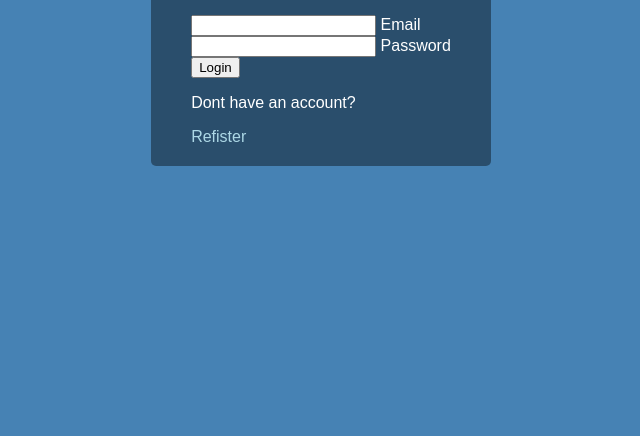
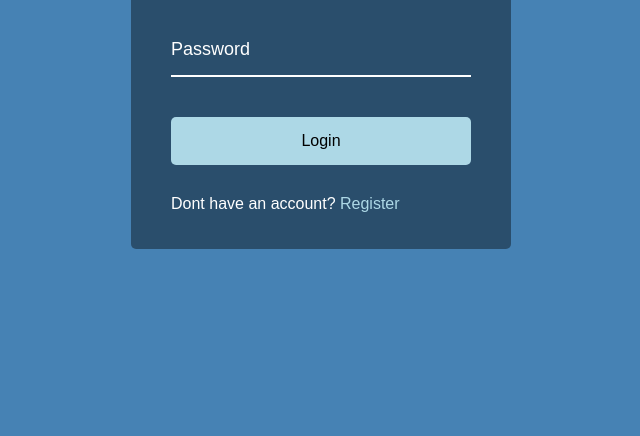
Before and after one commit to akibralovic/50_projects, a plain HTML site: page form_wave_animation/index.html in a window 1280 px wide. Shown: the part 364-800 px from the top of the page, without its empty margins (319-959 px from the left). Drawn offline with Linux system fonts and the light colour scheme; a web font is replaced by a local one.

Commit message:
.
Signed-off-by: akibralovic <bralovic.andj@gmail.com>

```diff
--- a/form_wave_animation/index.html
+++ b/form_wave_animation/index.html
@@ -23,7 +23,7 @@
 
       <button class="btn">Login</button>
 
-      <p class="text">Dont have an account?</p> <a href="#">Refister</a>
+      <p class="text">Dont have an account? <a href="#">Register</a></p>
     </form>
   </div>
 
--- a/form_wave_animation/script.js
+++ b/form_wave_animation/script.js
@@ -0,0 +1,8 @@
+const labels = document.querySelectorAll('.form-control label')
+
+labels.forEach(label => {
+  label.innerHTML = label.innerText
+    .split('')
+    .map((letter, idx) => `<span style= "transition-delay:${idx * 50}ms">${letter}</span>`)
+    .join('')
+})
--- a/form_wave_animation/style.css
+++ b/form_wave_animation/style.css
@@ -32,3 +32,69 @@ body{
   text-decoration: none;
   color: lightblue;
 }
+
+
+.btn{
+  cursor: pointer;
+  display: inline-block;
+  width: 100%;
+  background-color: lightblue;
+  padding: 15px;
+  font-family: inherit;
+  font-size: 16px;
+  border: 0;
+  border-radius: 5px;
+
+}
+
+.btn:focus{
+  outline: 0;
+}
+
+.btn:active{
+  transform: scale(0.98);
+}
+
+.text{
+  margin-top:  30px;
+}
+
+.form-control {
+  position: relative;
+  margin: 20px 0 40px;
+  width: 300px;
+}
+
+.form-control input{
+background-color: transparent;
+border: 0;
+border-bottom: 2px #fff solid;
+display: block;
+width: 100%;
+font-size: 18px;
+padding: 15px 0;
+}
+
+.form-control input:focus, .form-control input:valid{
+  outline: 0;
+  border-bottom-color: lightblue;
+
+}
+
+.form-control label{
+  position: absolute;
+  top: 15px;
+  left: 0;
+}
+
+.form-control label span{
+  display: inline-block;
+  font-size: 18px;
+  min-width: 5px;
+  transition: 0.3s cubic-bezier(0.68, -0.55, 0.265, 1.55);
+}
+
+.form-control input:focus + label span,
+.form-control input:focus + label span{
+color: lightblue;
+transform: translateY(-30px);}
```
